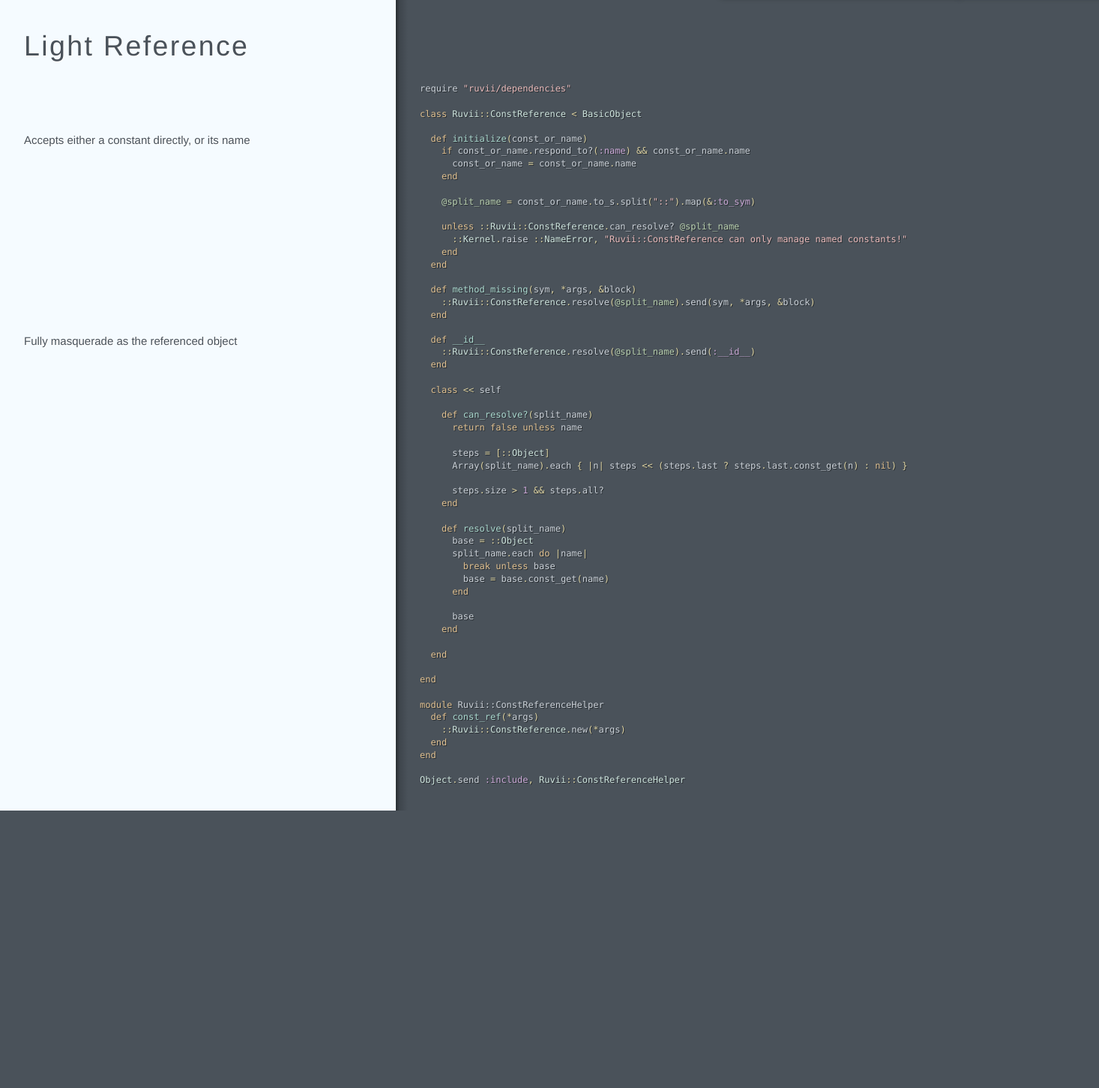
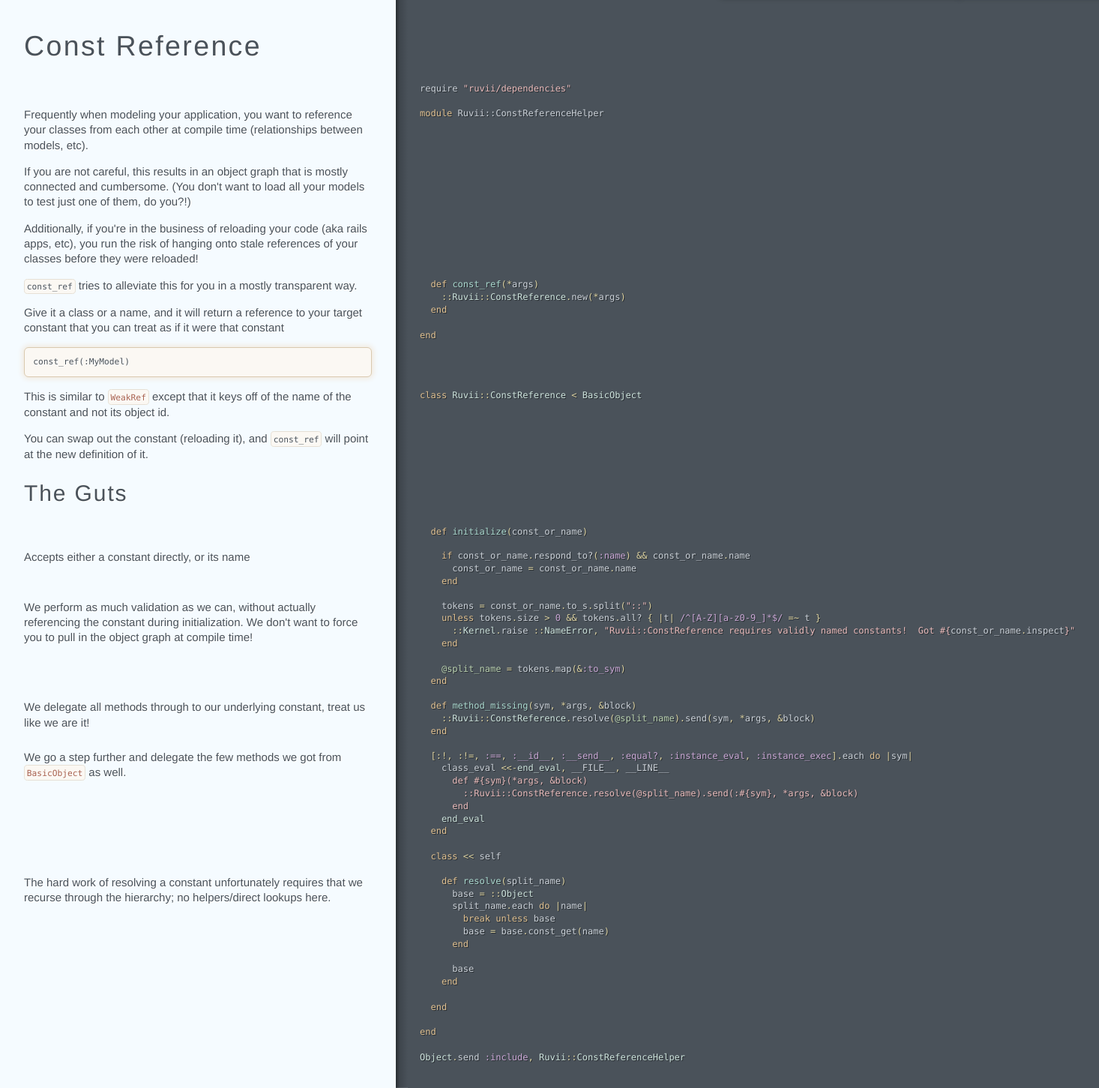
Before and after one commit to wavii/ruvii, a plain HTML site: page features/const_reference.html in a window 1280 px wide. Shown: the part 37-1488 px from the top of the page at 75% size, 1466 px wide, since content can reach past the window. Before the commit the page ends 1118 px from the top, so only its background shows below. Drawn offline with Linux system fonts and the light colour scheme.

Commit message:
Generated documentation for c2c5d636118702486b317fd47c1c9927d7297ead

```diff
--- a/assets/behavior.js
+++ b/assets/behavior.js
@@ -13,7 +13,7 @@ f.event={add:function(a,c,d,e,g){var h,i,j,k,l,m,n,o,p,q,r,s;if(!(a.nodeType===3
           "commentsOnly": true,
           "name": "Markdown"
         },
-        "sourcePath": "/Users/ian/Wavii/ruvii/README.md",
+        "sourcePath": "/Users/ian/wavii/ruvii/README.md",
         "projectPath": "README.md",
         "targetPath": "index",
         "firstHeader": {
@@ -114,7 +114,7 @@ f.event={add:function(a,c,d,e,g){var h,i,j,k,l,m,n,o,p,q,r,s;if(!(a.nodeType===3
           "singleLineComment": ["#"],
           "name": "Ruby"
         },
-        "sourcePath": "/Users/ian/Wavii/ruvii/lib/ruvii/core_ext.rb",
+        "sourcePath": "/Users/ian/wavii/ruvii/lib/ruvii/core_ext.rb",
         "projectPath": "lib/ruvii/core_ext.rb",
         "targetPath": "core_ext",
         "firstHeader": {
@@ -141,7 +141,7 @@ f.event={add:function(a,c,d,e,g){var h,i,j,k,l,m,n,o,p,q,r,s;if(!(a.nodeType===3
               "singleLineComment": ["#"],
               "name": "Ruby"
             },
-            "sourcePath": "/Users/ian/Wavii/ruvii/lib/ruvii/core_ext/hash.rb",
+            "sourcePath": "/Users/ian/wavii/ruvii/lib/ruvii/core_ext/hash.rb",
             "projectPath": "lib/ruvii/core_ext/hash.rb",
             "targetPath": "core_ext/hash",
             "firstHeader": {
@@ -167,7 +167,7 @@ f.event={add:function(a,c,d,e,g){var h,i,j,k,l,m,n,o,p,q,r,s;if(!(a.nodeType===3
               "singleLineComment": ["#"],
               "name": "Ruby"
             },
-            "sourcePath": "/Users/ian/Wavii/ruvii/lib/ruvii/core_ext/module.rb",
+            "sourcePath": "/Users/ian/wavii/ruvii/lib/ruvii/core_ext/module.rb",
             "projectPath": "lib/ruvii/core_ext/module.rb",
             "targetPath": "core_ext/module",
             "firstHeader": {
@@ -195,7 +195,7 @@ f.event={add:function(a,c,d,e,g){var h,i,j,k,l,m,n,o,p,q,r,s;if(!(a.nodeType===3
           "singleLineComment": ["#"],
           "name": "Ruby"
         },
-        "sourcePath": "/Users/ian/Wavii/ruvii/lib/ruvii/dependencies.rb",
+        "sourcePath": "/Users/ian/wavii/ruvii/lib/ruvii/dependencies.rb",
         "projectPath": "lib/ruvii/dependencies.rb",
         "targetPath": "dependencies",
         "firstHeader": {
@@ -221,7 +221,7 @@ f.event={add:function(a,c,d,e,g){var h,i,j,k,l,m,n,o,p,q,r,s;if(!(a.nodeType===3
           "singleLineComment": ["#"],
           "name": "Ruby"
         },
-        "sourcePath": "/Users/ian/Wavii/ruvii/lib/ruvii/features.rb",
+        "sourcePath": "/Users/ian/wavii/ruvii/lib/ruvii/features.rb",
         "projectPath": "lib/ruvii/features.rb",
         "targetPath": "features",
         "firstHeader": {
@@ -248,23 +248,44 @@ f.event={add:function(a,c,d,e,g){var h,i,j,k,l,m,n,o,p,q,r,s;if(!(a.nodeType===3
               "singleLineComment": ["#"],
               "name": "Ruby"
             },
-            "sourcePath": "/Users/ian/Wavii/ruvii/lib/ruvii/features/const_reference.rb",
+            "sourcePath": "/Users/ian/wavii/ruvii/lib/ruvii/features/const_reference.rb",
             "projectPath": "lib/ruvii/features/const_reference.rb",
             "targetPath": "features/const_reference",
             "firstHeader": {
               "type": "heading",
               "data": {
                 "level": 1,
-                "title": "Light Reference",
-                "slug": "light-reference",
+                "title": "Const Reference",
+                "slug": "const-reference",
                 "isFileHeader": true
               },
-              "depth": 1
+              "depth": 1,
+              "children": [
+                {
+                  "type": "heading",
+                  "data": {
+                    "level": 2,
+                    "title": "The Guts",
+                    "slug": "the-guts"
+                  },
+                  "depth": 2
+                }
+              ]
             },
-            "title": "Light Reference"
+            "title": "Const Reference"
           },
           "depth": 2,
-          "outline": []
+          "outline": [
+            {
+              "type": "heading",
+              "data": {
+                "level": 2,
+                "title": "The Guts",
+                "slug": "the-guts"
+              },
+              "depth": 2
+            }
+          ]
         }, {
           "type": "file",
           "data": {
@@ -274,7 +295,7 @@ f.event={add:function(a,c,d,e,g){var h,i,j,k,l,m,n,o,p,q,r,s;if(!(a.nodeType===3
               "singleLineComment": ["#"],
               "name": "Ruby"
             },
-            "sourcePath": "/Users/ian/Wavii/ruvii/lib/ruvii/features/safe_chaining.rb",
+            "sourcePath": "/Users/ian/wavii/ruvii/lib/ruvii/features/safe_chaining.rb",
             "projectPath": "lib/ruvii/features/safe_chaining.rb",
             "targetPath": "features/safe_chaining",
             "firstHeader": {
@@ -321,7 +342,7 @@ f.event={add:function(a,c,d,e,g){var h,i,j,k,l,m,n,o,p,q,r,s;if(!(a.nodeType===3
               "singleLineComment": ["#"],
               "name": "Ruby"
             },
-            "sourcePath": "/Users/ian/Wavii/ruvii/lib/ruvii/features/wtf.rb",
+            "sourcePath": "/Users/ian/wavii/ruvii/lib/ruvii/features/wtf.rb",
             "projectPath": "lib/ruvii/features/wtf.rb",
             "targetPath": "features/wtf",
             "firstHeader": {
@@ -349,7 +370,7 @@ f.event={add:function(a,c,d,e,g){var h,i,j,k,l,m,n,o,p,q,r,s;if(!(a.nodeType===3
           "singleLineComment": ["#"],
           "name": "Ruby"
         },
-        "sourcePath": "/Users/ian/Wavii/ruvii/lib/ruvii.rb",
+        "sourcePath": "/Users/ian/wavii/ruvii/lib/ruvii.rb",
         "projectPath": "lib/ruvii.rb",
         "targetPath": "ruvii",
         "firstHeader": {
@@ -375,7 +396,7 @@ f.event={add:function(a,c,d,e,g){var h,i,j,k,l,m,n,o,p,q,r,s;if(!(a.nodeType===3
           "singleLineComment": ["#"],
           "name": "Ruby"
         },
-        "sourcePath": "/Users/ian/Wavii/ruvii/lib/ruvii/version.rb",
+        "sourcePath": "/Users/ian/wavii/ruvii/lib/ruvii/version.rb",
         "projectPath": "lib/ruvii/version.rb",
         "targetPath": "version",
         "firstHeader": {
--- a/features/const_reference.html
+++ b/features/const_reference.html
@@ -1,35 +1,50 @@
-<!DOCTYPE html><html lang="en"><head><title>features/const_reference</title></head><meta http-equiv="Content-Type" content="text/html; charset=utf-8"><meta name="viewport" content="width=device-width, initial-scale=1.0, minimum-scale=1.0, maximum-scale=1.0"><meta name="groc-relative-root" content="../"><meta name="groc-document-path" content="features/const_reference"><meta name="groc-project-path" content="lib/ruvii/features/const_reference.rb"><meta name="groc-github-url" content="https://github.com/wavii/ruvii"><link rel="stylesheet" type="text/css" media="all" href="../assets/style.css"><script type="text/javascript" src="../assets/behavior.js"></script><body><div id="meta"><div class="file-path"><a href="https://github.com/wavii/ruvii/blob/master/lib/ruvii/features/const_reference.rb">lib/ruvii/features/const_reference.rb</a></div></div><div id="document"><div class="segment"><div class="comments"><div class="wrapper"><h1 id="light-reference">Light Reference</h1></div></div></div><div class="segment"><div class="code"><div class="wrapper"><span class="nb">require</span> <span class="s2">&quot;ruvii/dependencies&quot;</span>
+<!DOCTYPE html><html lang="en"><head><title>features/const_reference</title></head><meta http-equiv="Content-Type" content="text/html; charset=utf-8"><meta name="viewport" content="width=device-width, initial-scale=1.0, minimum-scale=1.0, maximum-scale=1.0"><meta name="groc-relative-root" content="../"><meta name="groc-document-path" content="features/const_reference"><meta name="groc-project-path" content="lib/ruvii/features/const_reference.rb"><meta name="groc-github-url" content="https://github.com/wavii/wavii"><link rel="stylesheet" type="text/css" media="all" href="../assets/style.css"><script type="text/javascript" src="../assets/behavior.js"></script><body><div id="meta"><div class="file-path"><a href="https://github.com/wavii/wavii/blob/master/lib/ruvii/features/const_reference.rb">lib/ruvii/features/const_reference.rb</a></div></div><div id="document"><div class="segment"><div class="comments"><div class="wrapper"><h1 id="const-reference">Const Reference</h1></div></div></div><div class="segment"><div class="code"><div class="wrapper"><span class="nb">require</span> <span class="s2">&quot;ruvii/dependencies&quot;</span></div></div></div><div class="segment"><div class="comments"><div class="wrapper"><p>Frequently when modeling your application, you want to reference your classes
+from each other at compile time (relationships between models, etc).</p>
 
-<span class="k">class</span> <span class="nc">Ruvii</span><span class="o">::</span><span class="no">ConstReference</span> <span class="o">&lt;</span> <span class="no">BasicObject</span></div></div></div><div class="segment"><div class="comments"><div class="wrapper"><p>Accepts either a constant directly, or its name</p></div></div><div class="code"><div class="wrapper">  <span class="k">def</span> <span class="nf">initialize</span><span class="p">(</span><span class="n">const_or_name</span><span class="p">)</span>
-    <span class="k">if</span> <span class="n">const_or_name</span><span class="o">.</span><span class="n">respond_to?</span><span class="p">(</span><span class="ss">:name</span><span class="p">)</span> <span class="o">&amp;&amp;</span> <span class="n">const_or_name</span><span class="o">.</span><span class="n">name</span>
+<p>If you are not careful, this results in an object graph that is mostly
+connected and cumbersome.  (You don't want to load all your models to test
+just one of them, do you?!)</p>
+
+<p>Additionally, if you're in the business of reloading your code (aka rails
+apps, etc), you run the risk of hanging onto stale references of your classes
+<em>before</em> they were reloaded!</p></div></div><div class="code"><div class="wrapper"><span class="k">module</span> <span class="nn">Ruvii::ConstReferenceHelper</span></div></div></div><div class="segment"><div class="comments"><div class="wrapper"><p><code>const_ref</code> tries to alleviate this for you in a mostly transparent way.</p>
+
+<p>Give it a class or a name, and it will return a reference to your target
+constant that you can treat as if it were that constant</p>
+
+<pre><code>const_ref(:MyModel)
+</code></pre></div></div><div class="code"><div class="wrapper">  <span class="k">def</span> <span class="nf">const_ref</span><span class="p">(</span><span class="o">*</span><span class="n">args</span><span class="p">)</span>
+    <span class="o">::</span><span class="no">Ruvii</span><span class="o">::</span><span class="no">ConstReference</span><span class="o">.</span><span class="n">new</span><span class="p">(</span><span class="o">*</span><span class="n">args</span><span class="p">)</span>
+  <span class="k">end</span>
+
+<span class="k">end</span></div></div></div><div class="segment"><div class="comments"><div class="wrapper"><p>This is similar to <a href="http://www.ruby-doc.org/stdlib/libdoc/weakref/rdoc/index.html"><code>WeakRef</code></a>
+except that it keys off of the name of the constant and not its object id.</p>
+
+<p>You can swap out the constant (reloading it), and <code>const_ref</code> will point at
+the new definition of it.  </p></div></div><div class="code"><div class="wrapper"><span class="k">class</span> <span class="nc">Ruvii</span><span class="o">::</span><span class="no">ConstReference</span> <span class="o">&lt;</span> <span class="no">BasicObject</span></div></div></div><div class="segment"><div class="comments"><div class="wrapper"><h2 id="the-guts">The Guts</h2></div></div></div><div class="segment"><div class="code"><div class="wrapper">  <span class="k">def</span> <span class="nf">initialize</span><span class="p">(</span><span class="n">const_or_name</span><span class="p">)</span></div></div></div><div class="segment"><div class="comments"><div class="wrapper"><p>Accepts either a constant directly, or its name</p></div></div><div class="code"><div class="wrapper">    <span class="k">if</span> <span class="n">const_or_name</span><span class="o">.</span><span class="n">respond_to?</span><span class="p">(</span><span class="ss">:name</span><span class="p">)</span> <span class="o">&amp;&amp;</span> <span class="n">const_or_name</span><span class="o">.</span><span class="n">name</span>
       <span class="n">const_or_name</span> <span class="o">=</span> <span class="n">const_or_name</span><span class="o">.</span><span class="n">name</span>
+    <span class="k">end</span></div></div></div><div class="segment"><div class="comments"><div class="wrapper"><p>We perform as much validation as we can, without actually referencing the
+constant during initialization.  We don't want to force you to pull in
+the object graph at compile time!</p></div></div><div class="code"><div class="wrapper">    <span class="n">tokens</span> <span class="o">=</span> <span class="n">const_or_name</span><span class="o">.</span><span class="n">to_s</span><span class="o">.</span><span class="n">split</span><span class="p">(</span><span class="s2">&quot;::&quot;</span><span class="p">)</span>
+    <span class="k">unless</span> <span class="n">tokens</span><span class="o">.</span><span class="n">size</span> <span class="o">&gt;</span> <span class="mi">0</span> <span class="o">&amp;&amp;</span> <span class="n">tokens</span><span class="o">.</span><span class="n">all?</span> <span class="p">{</span> <span class="o">|</span><span class="n">t</span><span class="o">|</span> <span class="sr">/^[A-Z][a-z0-9_]*$/</span> <span class="o">=~</span> <span class="n">t</span> <span class="p">}</span>
+      <span class="o">::</span><span class="no">Kernel</span><span class="o">.</span><span class="n">raise</span> <span class="o">::</span><span class="no">NameError</span><span class="p">,</span> <span class="s2">&quot;Ruvii::ConstReference requires validly named constants!  Got </span><span class="si">#{</span><span class="n">const_or_name</span><span class="o">.</span><span class="n">inspect</span><span class="si">}</span><span class="s2">&quot;</span>
     <span class="k">end</span>
 
-    <span class="vi">@split_name</span> <span class="o">=</span> <span class="n">const_or_name</span><span class="o">.</span><span class="n">to_s</span><span class="o">.</span><span class="n">split</span><span class="p">(</span><span class="s2">&quot;::&quot;</span><span class="p">)</span><span class="o">.</span><span class="n">map</span><span class="p">(</span><span class="o">&amp;</span><span class="ss">:to_sym</span><span class="p">)</span>
-
-    <span class="k">unless</span> <span class="o">::</span><span class="no">Ruvii</span><span class="o">::</span><span class="no">ConstReference</span><span class="o">.</span><span class="n">can_resolve?</span> <span class="vi">@split_name</span>
-      <span class="o">::</span><span class="no">Kernel</span><span class="o">.</span><span class="n">raise</span> <span class="o">::</span><span class="no">NameError</span><span class="p">,</span> <span class="s2">&quot;Ruvii::ConstReference can only manage named constants!&quot;</span>
-    <span class="k">end</span>
+    <span class="vi">@split_name</span> <span class="o">=</span> <span class="n">tokens</span><span class="o">.</span><span class="n">map</span><span class="p">(</span><span class="o">&amp;</span><span class="ss">:to_sym</span><span class="p">)</span>
+  <span class="k">end</span></div></div></div><div class="segment"><div class="comments"><div class="wrapper"><p>We delegate all methods through to our underlying constant, treat us like we
+are it!</p></div></div><div class="code"><div class="wrapper">  <span class="k">def</span> <span class="nf">method_missing</span><span class="p">(</span><span class="n">sym</span><span class="p">,</span> <span class="o">*</span><span class="n">args</span><span class="p">,</span> <span class="o">&amp;</span><span class="n">block</span><span class="p">)</span>
+    <span class="o">::</span><span class="no">Ruvii</span><span class="o">::</span><span class="no">ConstReference</span><span class="o">.</span><span class="n">resolve</span><span class="p">(</span><span class="vi">@split_name</span><span class="p">)</span><span class="o">.</span><span class="n">send</span><span class="p">(</span><span class="n">sym</span><span class="p">,</span> <span class="o">*</span><span class="n">args</span><span class="p">,</span> <span class="o">&amp;</span><span class="n">block</span><span class="p">)</span>
+  <span class="k">end</span></div></div></div><div class="segment"><div class="comments"><div class="wrapper"><p>We go a step further and delegate the few methods we got from
+<a href="http://www.ruby-doc.org/core/BasicObject.html"><code>BasicObject</code></a> as well.</p></div></div><div class="code"><div class="wrapper">  <span class="o">[</span><span class="p">:</span><span class="o">!</span><span class="p">,</span> <span class="p">:</span><span class="o">!=</span><span class="p">,</span> <span class="ss">:==</span><span class="p">,</span> <span class="ss">:__id__</span><span class="p">,</span> <span class="ss">:__send__</span><span class="p">,</span> <span class="ss">:equal?</span><span class="p">,</span> <span class="ss">:instance_eval</span><span class="p">,</span> <span class="ss">:instance_exec</span><span class="o">].</span><span class="n">each</span> <span class="k">do</span> <span class="o">|</span><span class="n">sym</span><span class="o">|</span>
+    <span class="nb">class_eval</span> <span class="o">&lt;&lt;-</span><span class="no">end_eval</span><span class="p">,</span> <span class="bp">__FILE__</span><span class="p">,</span> <span class="bp">__LINE__</span>
+<span class="sh">      def #{sym}(*args, &amp;block)</span>
+<span class="sh">        ::Ruvii::ConstReference.resolve(@split_name).send(:#{sym}, *args, &amp;block)</span>
+<span class="sh">      end</span>
+<span class="no">    end_eval</span>
   <span class="k">end</span>
 
-  <span class="k">def</span> <span class="nf">method_missing</span><span class="p">(</span><span class="n">sym</span><span class="p">,</span> <span class="o">*</span><span class="n">args</span><span class="p">,</span> <span class="o">&amp;</span><span class="n">block</span><span class="p">)</span>
-    <span class="o">::</span><span class="no">Ruvii</span><span class="o">::</span><span class="no">ConstReference</span><span class="o">.</span><span class="n">resolve</span><span class="p">(</span><span class="vi">@split_name</span><span class="p">)</span><span class="o">.</span><span class="n">send</span><span class="p">(</span><span class="n">sym</span><span class="p">,</span> <span class="o">*</span><span class="n">args</span><span class="p">,</span> <span class="o">&amp;</span><span class="n">block</span><span class="p">)</span>
-  <span class="k">end</span></div></div></div><div class="segment"><div class="comments"><div class="wrapper"><p>Fully masquerade as the referenced object</p></div></div><div class="code"><div class="wrapper">  <span class="k">def</span> <span class="nf">__id__</span>
-    <span class="o">::</span><span class="no">Ruvii</span><span class="o">::</span><span class="no">ConstReference</span><span class="o">.</span><span class="n">resolve</span><span class="p">(</span><span class="vi">@split_name</span><span class="p">)</span><span class="o">.</span><span class="n">send</span><span class="p">(</span><span class="ss">:__id__</span><span class="p">)</span>
-  <span class="k">end</span>
-
-  <span class="k">class</span> <span class="o">&lt;&lt;</span> <span class="nb">self</span>
-
-    <span class="k">def</span> <span class="nf">can_resolve?</span><span class="p">(</span><span class="n">split_name</span><span class="p">)</span>
-      <span class="k">return</span> <span class="kp">false</span> <span class="k">unless</span> <span class="nb">name</span>
-
-      <span class="n">steps</span> <span class="o">=</span> <span class="o">[::</span><span class="no">Object</span><span class="o">]</span>
-      <span class="nb">Array</span><span class="p">(</span><span class="n">split_name</span><span class="p">)</span><span class="o">.</span><span class="n">each</span> <span class="p">{</span> <span class="o">|</span><span class="n">n</span><span class="o">|</span> <span class="n">steps</span> <span class="o">&lt;&lt;</span> <span class="p">(</span><span class="n">steps</span><span class="o">.</span><span class="n">last</span> <span class="p">?</span> <span class="n">steps</span><span class="o">.</span><span class="n">last</span><span class="o">.</span><span class="n">const_get</span><span class="p">(</span><span class="n">n</span><span class="p">)</span> <span class="p">:</span> <span class="kp">nil</span><span class="p">)</span> <span class="p">}</span>
-
-      <span class="n">steps</span><span class="o">.</span><span class="n">size</span> <span class="o">&gt;</span> <span class="mi">1</span> <span class="o">&amp;&amp;</span> <span class="n">steps</span><span class="o">.</span><span class="n">all?</span>
-    <span class="k">end</span>
-
-    <span class="k">def</span> <span class="nf">resolve</span><span class="p">(</span><span class="n">split_name</span><span class="p">)</span>
+  <span class="k">class</span> <span class="o">&lt;&lt;</span> <span class="nb">self</span></div></div></div><div class="segment"><div class="comments"><div class="wrapper"><p>The hard work of resolving a constant unfortunately requires that we
+recurse through the hierarchy; no helpers/direct lookups here. </p></div></div><div class="code"><div class="wrapper">    <span class="k">def</span> <span class="nf">resolve</span><span class="p">(</span><span class="n">split_name</span><span class="p">)</span>
       <span class="n">base</span> <span class="o">=</span> <span class="o">::</span><span class="no">Object</span>
       <span class="n">split_name</span><span class="o">.</span><span class="n">each</span> <span class="k">do</span> <span class="o">|</span><span class="nb">name</span><span class="o">|</span>
         <span class="k">break</span> <span class="k">unless</span> <span class="n">base</span>
@@ -43,10 +58,4 @@
 
 <span class="k">end</span>
 
-<span class="k">module</span> <span class="nn">Ruvii::ConstReferenceHelper</span>
-  <span class="k">def</span> <span class="nf">const_ref</span><span class="p">(</span><span class="o">*</span><span class="n">args</span><span class="p">)</span>
-    <span class="o">::</span><span class="no">Ruvii</span><span class="o">::</span><span class="no">ConstReference</span><span class="o">.</span><span class="n">new</span><span class="p">(</span><span class="o">*</span><span class="n">args</span><span class="p">)</span>
-  <span class="k">end</span>
-<span class="k">end</span>
-
 <span class="no">Object</span><span class="o">.</span><span class="n">send</span> <span class="ss">:include</span><span class="p">,</span> <span class="no">Ruvii</span><span class="o">::</span><span class="no">ConstReferenceHelper</span></div></div></div></div></body></html>
```
Also changed, not shown: core_ext.html (+1 -1 lines), core_ext/hash.html (+1 -1 lines), core_ext/module.html (+1 -1 lines), dependencies.html (+1 -1 lines), features.html (+1 -1 lines), features/safe_chaining.html (+1 -1 lines), features/wtf.html (+2 -2 lines), index.html (+1 -1 lines), ruvii.html (+1 -1 lines), version.html (+1 -1 lines).
